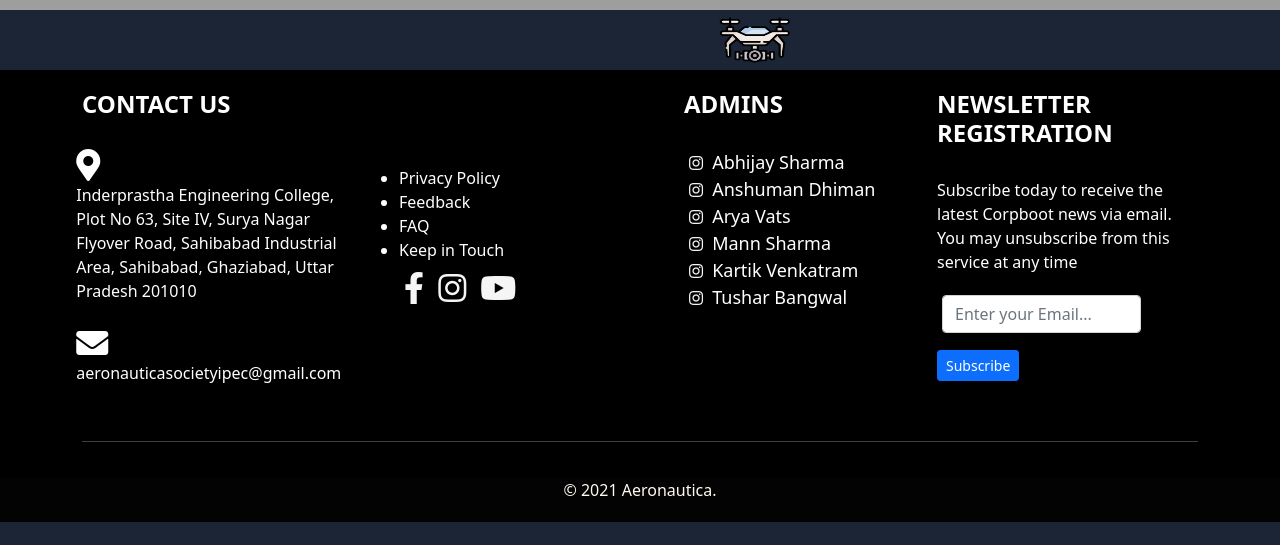
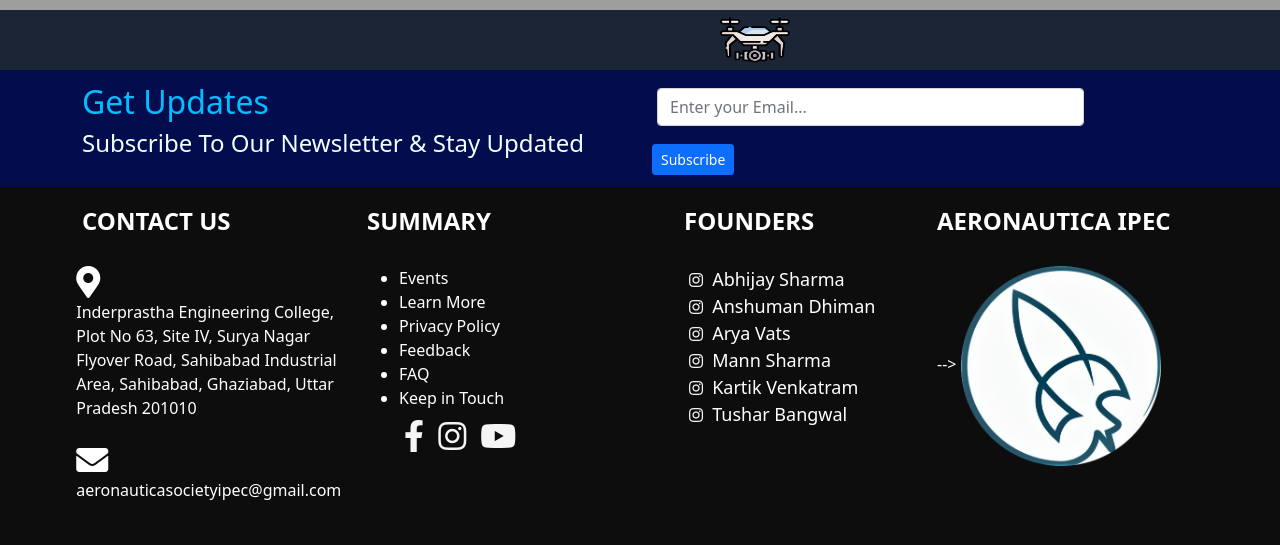
Before and after one commit to prashant16oct/Aeronautica, a plain HTML site: page index.html in a window 1280 px wide. Shown: the part 560-1105 px from the top of the page. Before the commit the page ends 1082 px from the top, so only its background shows below. Drawn offline with nearby package versions, Linux system fonts and the light colour scheme; grey boxes are pictures that could not be loaded.

Commit message:
Add files via upload

```diff
--- a/index.html
+++ b/index.html
@@ -36,7 +36,7 @@
                 <a class="nav-link blue" style="color:aliceblue" href="#">Events</a>
               </li>
               <li class="nav-item">
-                <a class="nav-link blue" style="color:aliceblue" href="#">About Us</a>
+                <a class="nav-link blue" style="color:aliceblue" href="demo.html">About Us</a>
               </li>
             </ul>
             <form class="d-flex"  >
@@ -56,8 +56,33 @@
   <img src="img/drone3.png" class="drone"
    style="margin-left:10%" width="70px" height="60px">
 
+
+<!-----------------------newsletter----------------------------->
+<section class="subscribe-sec" >
+  <div class="container">
+  <div class="row">
+    <div class="col col-lg-6" style="color:azure;">
+  <h2 style="color:deepskyblue; margin-top:1vw">Get Updates</h2>
+  <h4>Subscribe To Our Newsletter & Stay Updated</h4>
+
+  </div>
+
+  <div class="col-lg-6 col">
+      <form class="form-inline">
+          <div class="form-group" style="margin-top:1vw">
+            <input type="email" class="form-control" id="exampleInputEmail3" placeholder="Enter your Email...">
+       </div>
+          <button type="submit" style="margin:1vw; margin-left: 0;" class="btn btn-primary btn-sm subscribe_button">Subscribe</button>
+        </form>
+
+    </div>
+   </div>
+  </div>
+</section>
+
 <!-------------------------------Footer--------------------------------------------->
 <footer>
+
   <div class="container">
     <div class="row">
       <div class="col-md-3 wow fadeInDown">
@@ -80,8 +105,12 @@
       </div>
 
       <div class="col-md-3">
-          <div class="contact-info footer-mid">
+        <div class="contact-info ">
+          <div class="wow fadeInDown">
+          <h4 style="text-align: justify;">Summary</h4>
           <ul>
+            <li><a class="link-color" href="#">Events</a> </li>
+            <li><a class="link-color" href="#">Learn More</a> </li>
             <li><a class="link-color" href="#">Privacy Policy</a> </li>
             <li><a class="link-color" href="#"> Feedback </a></li>
             <li><a class="link-color" href="#">FAQ</a></li>
@@ -93,14 +122,14 @@
           </ul>
           </div>
         </div>
+      </div>
 
 <!------------------>
 <div class="col-md-3">
-  <div class="contact-info">
+<div >
   <div class="wow fadeInDown">
-      <!-- <h4 style="text-align: justify;">Admins</h4> -->
   <ul type="none">
-      <h4 style="text-align: justify;">Admins</h4>
+    <h4>Founders</h4>
 
     <li>
       <a class="icon-f" href="https://www.instagram.com/prashant16_10/"><i class="social-icon fab fa-instagram sp"></i></a>
@@ -129,15 +158,9 @@
 
       <div class="col-md-3">
          <div class="compact">
-            <h4>Newsletter Registration</h4>
-            <p>Subscribe today to receive the latest Corpboot news via email. You may unsubscribe from this service at any time</p>
-            <form class="form-inline">
-              <div class="form-group">
-                <input type="email" class="form-control" id="exampleInputEmail3" placeholder="Enter your Email...">
-              </div>
-              <button type="submit" style="margin:1vw; margin-left: 0;" class="btn btn-primary btn-sm subscribe_button">Subscribe</button>
-            </form>
-          </div>
+          <h4>AERONAUTICA IPEC</h4>
+        </div> -->
+        <img src="img/aeronautica_logo.png" height="200vw" width="200vw" style="margin:auto"></div>
       </div>
     </div>
     <hr>
--- a/styles.css
+++ b/styles.css
@@ -9,9 +9,16 @@ body{
 /*========================footer===========================*/
 footer {
 	padding:20px;
-   background:black !important;
+   background:rgb(14, 13, 13) !important;
    color:white
 }
+
+.subscribe-sec{
+    width:100%;
+    height:20%;
+    background-color:#030d4e;
+}
+
 .icon-align{
 vertical-align: -webkit-baseline-middle
 }
@@ -29,7 +36,7 @@ vertical-align: -webkit-baseline-middle
 }
 
 .sub-footer  {
-	background:#030303;
+	background:#080808;
    padding-bottom:20px;
    color: floralwhite;
    text-align: center;
@@ -68,15 +75,8 @@ text-decoration: none;
    font-size: large;
    text-align:left;
 }
-.download-button{
-   margin:auto;
-   margin-right: 1vw;
-}
-.download-button:hover{
-   transform:scale(1.1);
-}
 
 .subscribe_button {
-   margin-right: 10px;
+   margin-right: 5px;
  }
 /*------------------------------------------------------*/
```
Also changed, not shown: learn.html (+5 -1 lines). Lines whose indentation alone changed are shown as unchanged.
